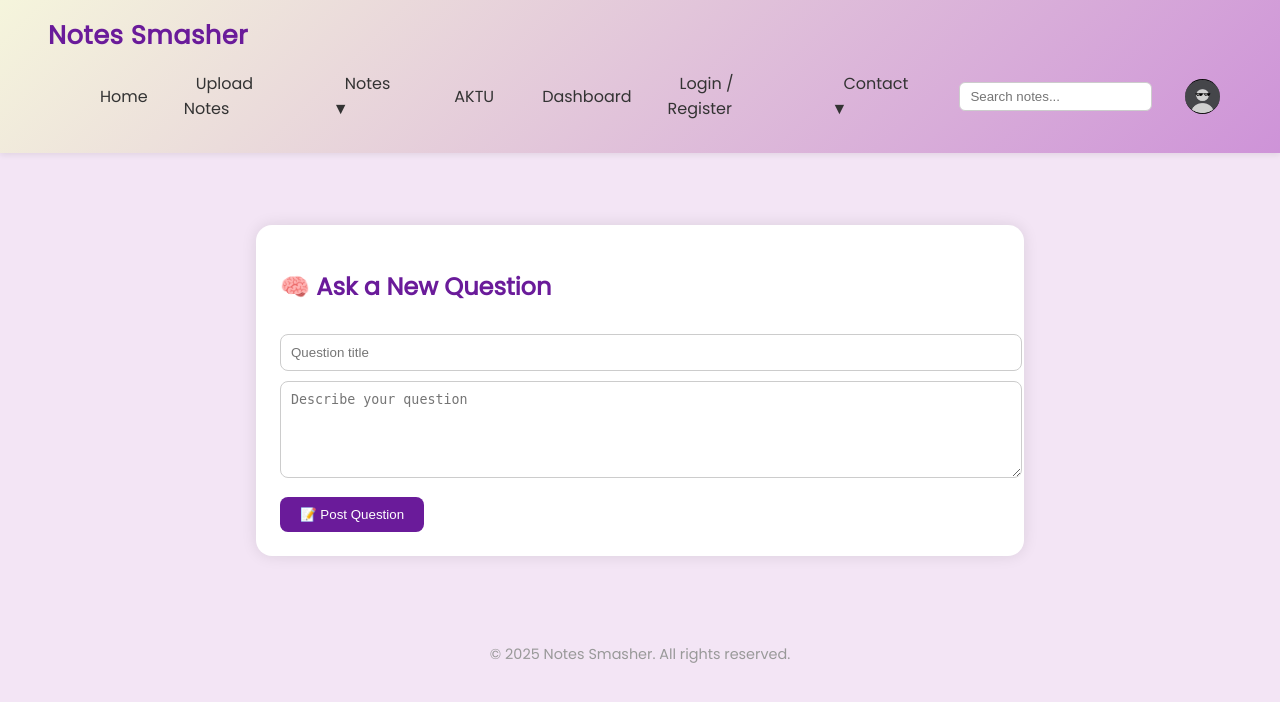
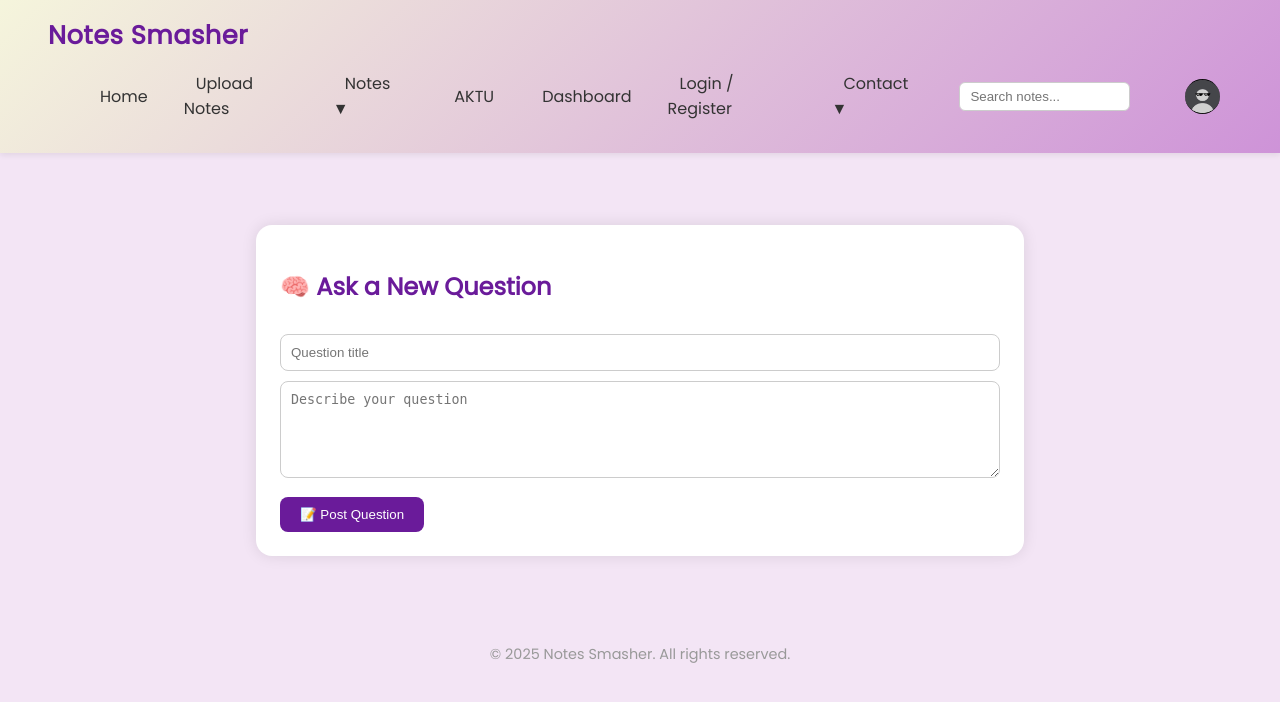
Before and after one commit to notessmasher765-wq/Notessmasher, a Flask app: page /question/ in a window 1280 px wide. Shown: the top 702 px of the page. Run offline with Flask 3, Linux system fonts and the light colour scheme; some libraries are stand-ins or nearby versions.

Commit message:
Update question.html

```diff
--- a/templates/question.html
+++ b/templates/question.html
@@ -3,6 +3,13 @@
 {% block title %}View Question | StudySpark{% endblock %}
 
 {% block content %}
+<style>
+
+  input, textarea, button {
+    box-sizing: border-box;
+  }
+</style>
+
 <div style="max-width: 720px; margin: 40px auto; background: white; padding: 24px; border-radius: 16px; box-shadow: 0 0 15px rgba(0,0,0,0.1);">
 
   {% if question %}
```
